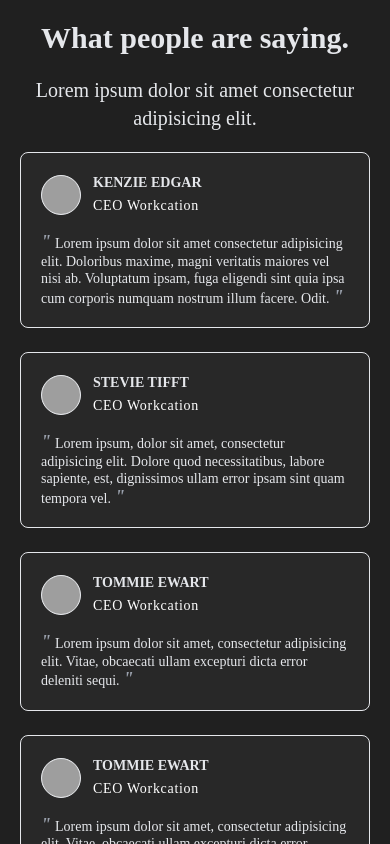
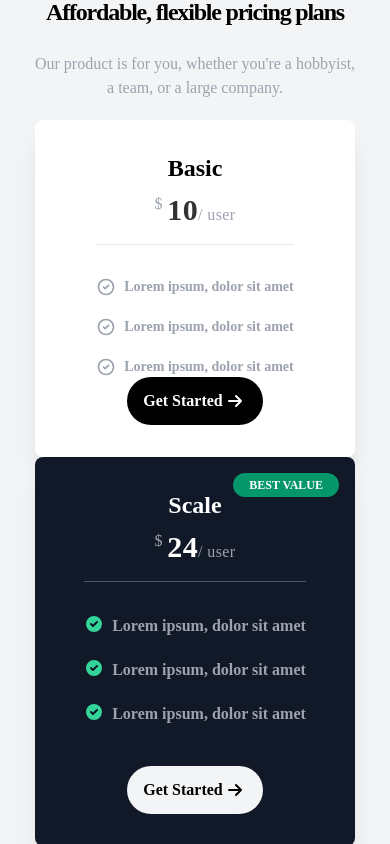
Before and after one commit to synerjay/landing-page-template-nextjs, a Next.js app: page / in a window 390 px wide. Shown: the part 4120-4964 px from the top of the page. Built offline with nearby package versions, Linux system fonts and the light colour scheme; grey boxes are pictures that could not be loaded.

Commit message:
Fixed the responsiveness of pricing component

```diff
--- a/comps/Pricing.js
+++ b/comps/Pricing.js
@@ -3,7 +3,7 @@ import React from 'react';
 const Pricing = () => {
   return (
     <div className='bg-gray-100'>
-      <div className='min-h-screen flex justify-center items-center'>
+      <div className='h-auto md:h-screen flex justify-center items-center'>
         <div className=''>
           <div className='text-center font-semibold'>
             <h1 className='text-5xl'>
@@ -11,16 +11,16 @@ const Pricing = () => {
                 Affordable, flexible pricing plans
               </span>
             </h1>
-            <p className='pt-6 text-xl text-gray-400 font-normal w-full px-8 md:w-full'>
+            <p className='pt-6 text-md md:text-xl text-gray-400 font-normal w-full px-8 md:w-full'>
               Our product is for you, whether you're a hobbyist, a team, or a
               large company.
             </p>
           </div>
-          <div className='pt-24 flex flex-row'>
+          <div className='mt-5 pt-0 md:pt-24 flex flex-col justify-center items-center md:flex-row'>
             {/* <!-- Basic Card --> */}
-            <div className='w-80 p-8 bg-white text-center rounded-lg shadow-xl mr-16 flex flex-col items-center justify-between'>
+            <div className='w-80 p-8 bg-white text-center rounded-lg shadow-xl mr-0 md:mr-16 flex flex-col items-center justify-between'>
               <div>
-                <h1 className='text-black font-semibold text-2xl'>Starter</h1>
+                <h1 className='text-black font-semibold text-2xl'>Basic</h1>
                 <p className='pt-2 tracking-wide'>
                   <span className='text-gray-400 align-top'>$ </span>
                   <span className='text-3xl font-semibold'>10</span>
@@ -100,7 +100,7 @@ const Pricing = () => {
               </button>
             </div>
             {/* <!-- Scale Card --> */}
-            <div className='w-80 p-8 bg-gray-900 text-center rounded-lg text-white shadow-xl transform scale-125 flex flex-col items-center justify-between'>
+            <div className='w-80 p-8 bg-gray-900 text-center rounded-lg text-white shadow-xl transform scale-100 md:scale-125 flex flex-col items-center justify-between'>
               <div className='absolute top-4 right-4'>
                 <p className='bg-green-600 font-semibold px-4 py-1 rounded-full uppercase text-xs'>
                   Best value
@@ -182,7 +182,7 @@ const Pricing = () => {
               </button>
             </div>
             {/* <!-- Enterprise Card --> */}
-            <div className='w-80 p-8 bg-white text-center rounded-lg shadow-xl ml-16 flex flex-col items-center justify-between'>
+            <div className='w-80 p-8 bg-white text-center rounded-lg shadow-xl ml-0 md:ml-16 flex flex-col items-center justify-between'>
               <div>
                 <h1 className='text-black font-semibold text-2xl'>
                   Enterprise
--- a/pages/index.js
+++ b/pages/index.js
@@ -1,5 +1,3 @@
-import Head from 'next/head';
-import Link from 'next/link';
 import Services from '../comps/Services';
 import Feature from '../comps/Feature';
 import Footer from '../comps/Footer';
@@ -37,7 +35,7 @@ export default function Home() {
       <Services />
       <Feature />
       <Tour />
-      {/* <Pricing /> */}
+      <Pricing />
       <Testimonials />
       <Action />
       <Footer />
```
